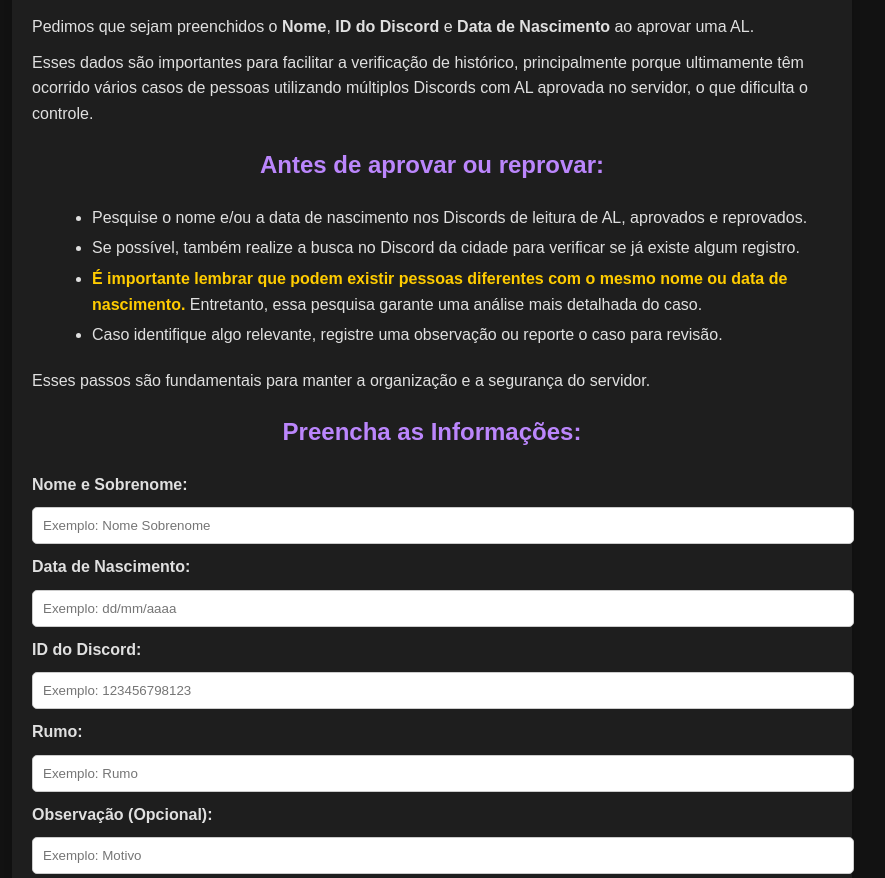
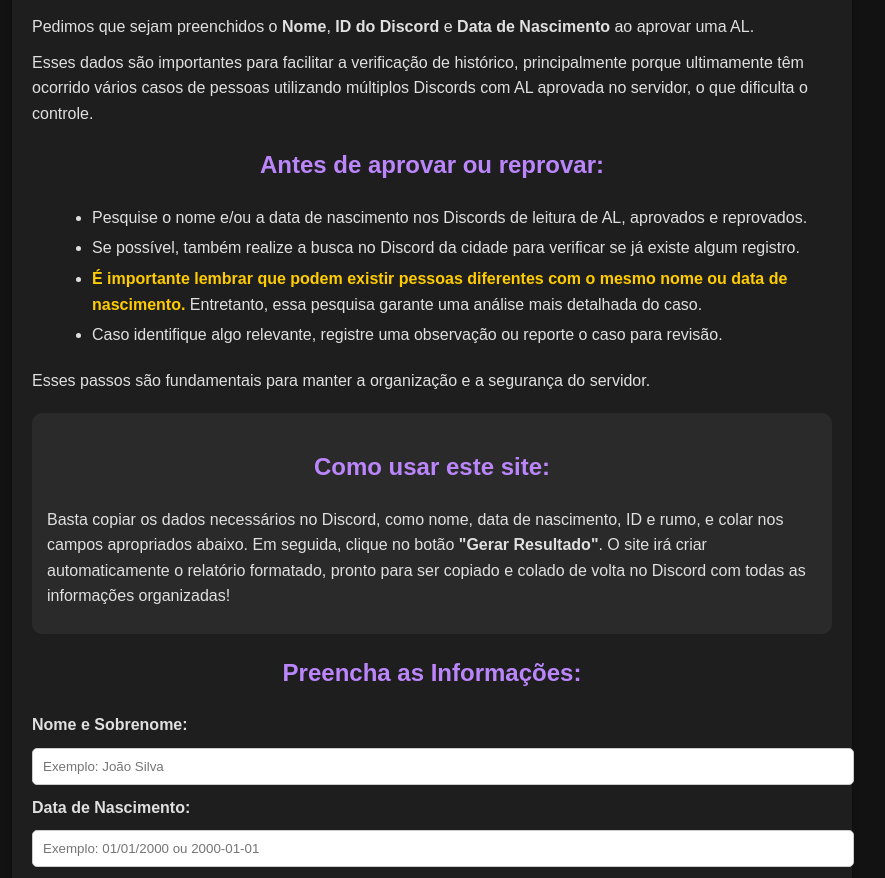
Before and after one commit to JackyMayers/leital, a plain HTML site: page index.html in a window 1280 px wide. Shown: the part 120-998 px from the top of the page, without its empty margins (208-1093 px from the left). Drawn offline with Linux system fonts and the light colour scheme.

Commit message:
Update index.html

```diff
--- a/index.html
+++ b/index.html
@@ -93,11 +93,20 @@
             color: #ffcc00;
             font-weight: bold;
         }
+
+        .instructions {
+            background-color: #2a2a2a;
+            padding: 15px;
+            border-radius: 10px;
+            margin: 20px 0;
+            color: #e0e0e0;
+            font-size: 1rem;
+        }
     </style>
 </head>
 <body>
     <div class="container">
-        <h1>Informações AL</h1>
+        <h1>Informações na Aprovação de AL</h1>
         <p>
             Pedimos que sejam preenchidos o <strong>Nome</strong>, <strong>ID do Discord</strong> e <strong>Data de Nascimento</strong> ao aprovar uma AL.
         </p>
@@ -118,29 +127,36 @@
             Esses passos são fundamentais para manter a organização e a segurança do servidor.
         </p>
 
+        <div class="instructions">
+            <h2>Como usar este site:</h2>
+            <p>
+                Basta copiar os dados necessários no Discord, como nome, data de nascimento, ID e rumo, e colar nos campos apropriados abaixo. Em seguida, clique no botão <strong>"Gerar Resultado"</strong>. O site irá criar automaticamente o relatório formatado, pronto para ser copiado e colado de volta no Discord com todas as informações organizadas!
+            </p>
+        </div>
+
         <!-- Formulário -->
         <h2>Preencha as Informações:</h2>
         <form id="al-form">
             <label for="nomeSobrenome">Nome e Sobrenome:</label>
-            <input type="text" id="nomeSobrenome" placeholder="Exemplo: Nome Sobrenome" required>
+            <input type="text" id="nomeSobrenome" placeholder="Exemplo: João Silva" required>
 
             <label for="dataNascimento">Data de Nascimento:</label>
-            <input type="text" id="dataNascimento" placeholder="Exemplo: dd/mm/aaaa" required>
+            <input type="text" id="dataNascimento" placeholder="Exemplo: 01/01/2000 ou 2000-01-01" required>
 
             <label for="idDiscord">ID do Discord:</label>
-            <input type="text" id="idDiscord" placeholder="Exemplo: 123456798123" required>
+            <input type="text" id="idDiscord" placeholder="Exemplo: 615136384784662540" required>
 
             <label for="rumo">Rumo:</label>
-            <input type="text" id="rumo" placeholder="Exemplo: Rumo" required>
+            <input type="text" id="rumo" placeholder="Exemplo: rumo" required>
 
             <label for="observacao">Observação (Opcional):</label>
-            <input type="text" id="observacao" placeholder="Exemplo: Motivo">
+            <textarea id="observacao" rows="4" placeholder="Exemplo: Informação&#10;Informação&#10;Informação"></textarea>
 
             <button type="button" onclick="gerarResultado()">Gerar Resultado</button>
         </form>
 
         <h2>Resultado:</h2>
-        <textarea id="resultado" rows="5" readonly></textarea>
+        <textarea id="resultado" rows="6" readonly></textarea>
     </div>
 
     <footer>
@@ -194,9 +210,9 @@
 
             let resultado = `${nomeSobrenome} - ${dataFormatada} (${idade} anos) - ${idDiscord} | <@${idDiscord}> - ${rumo}`;
 
-            // Adiciona a observação apenas se o campo for preenchido
+            // Adiciona a observação exatamente como foi colada
             if (observacao) {
-                resultado += `\nObservação: ${observacao}`;
+                resultado += `\nObservação:\n${observacao}`;
             }
 
             document.getElementById("resultado").value = resultado;
```
